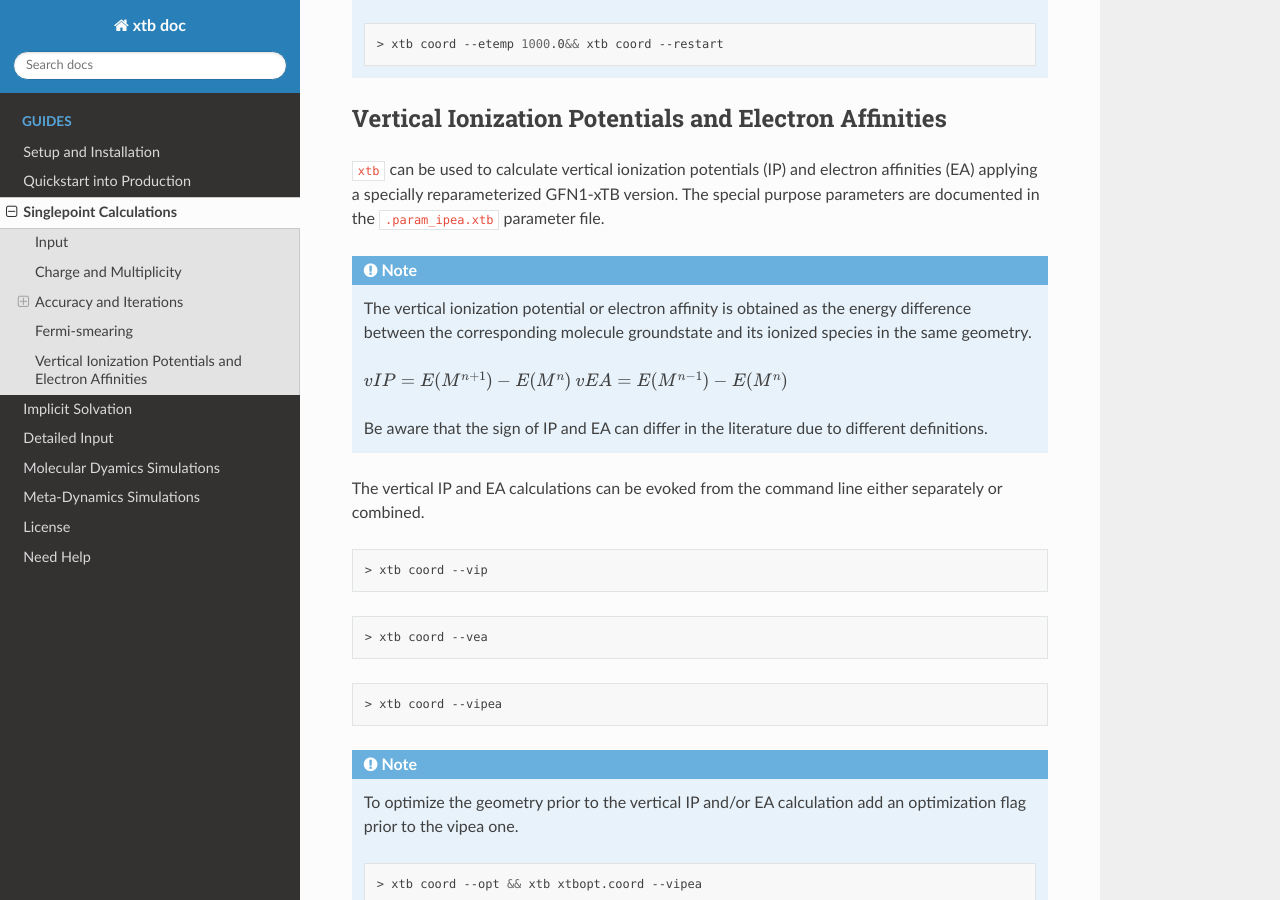
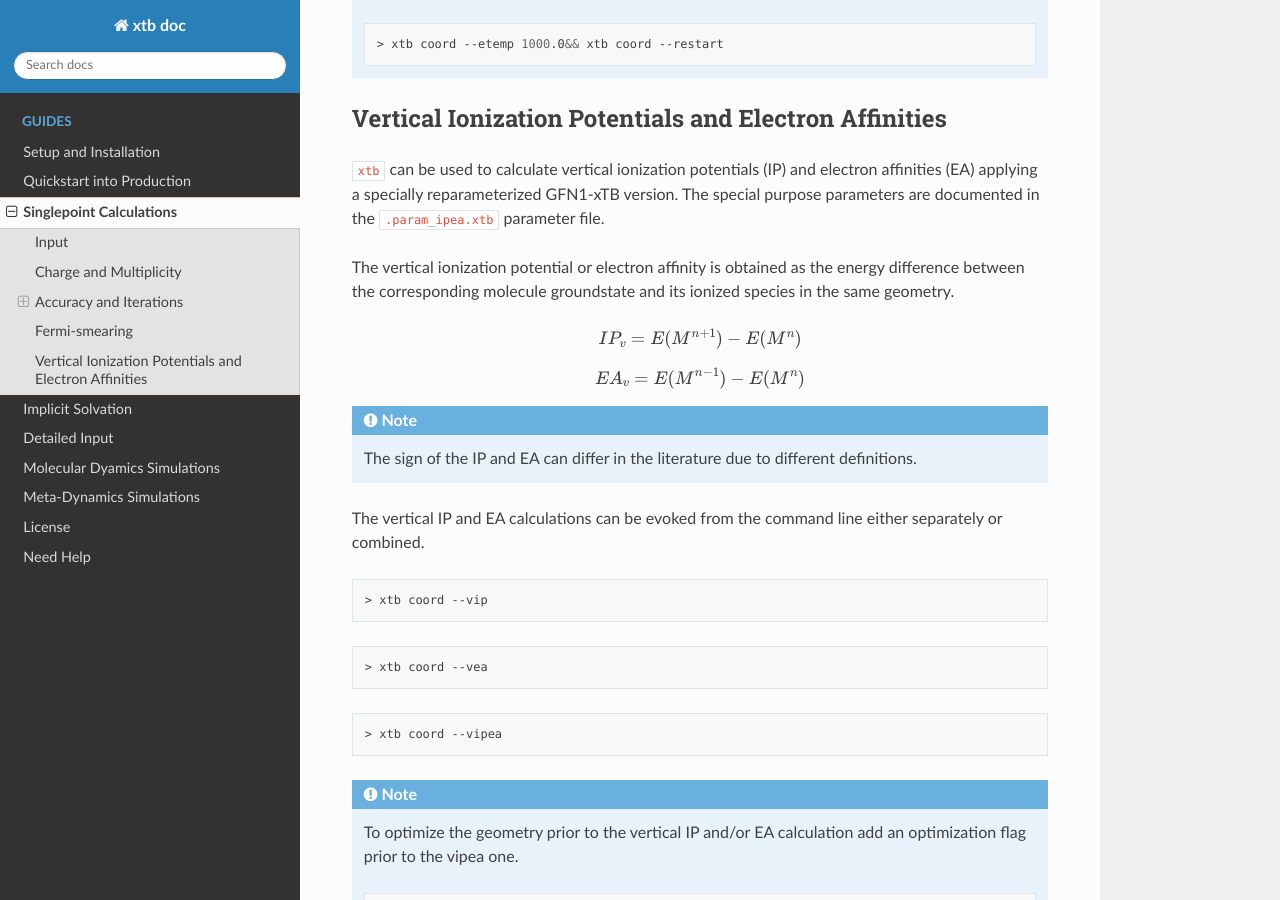
Before and after one commit to grimme-lab/xtb_docs, a Sphinx documentation site: the page built from source/sp.rst, in a window 1280 px wide and 900 px high, scrolled down 5382 px. Built offline with Sphinx 7.4.7 and the Read the Docs theme 2.0.0, drawn with Linux system fonts in a browser that asks for light colours.

Commit message:
Update sp.rst

```diff
--- a/source/sp.rst
+++ b/source/sp.rst
@@ -274,12 +274,16 @@ Vertical Ionization Potentials and Electron Affinities
 a specially reparameterized GFN1-xTB version. The special purpose parameters are documented in the ``.param_ipea.xtb``
 parameter file.
 
-.. note:: The vertical ionization potential or electron affinity is obtained as the energy difference between the corresponding
-          molecule groundstate and its ionized species in the same geometry.
+The vertical ionization potential or electron affinity is obtained as the energy difference between the corresponding
+molecule groundstate and its ionized species in the same geometry.
 
-          :math:`vIP = E(M^{n+1})-E(M^{n})`         :math:`vEA = E(M^{n-1})-E(M^{n})`
+.. math::
+   IP_{v} = E(M^{n+1})-E(M^{n})
 
-          Be aware that the sign of IP and EA can differ in the literature due to different definitions.
+.. math::
+   EA_{v} = E(M^{n-1})-E(M^{n})
+
+.. note::  The sign of the IP and EA can differ in the literature due to different definitions.
 
 The vertical IP and EA calculations can be evoked from the command line either separately or combined.
 
```
